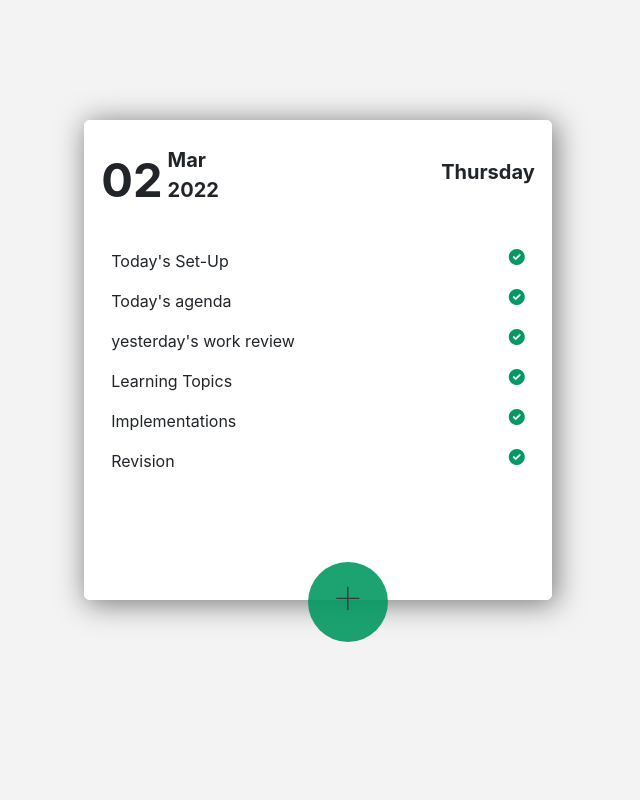
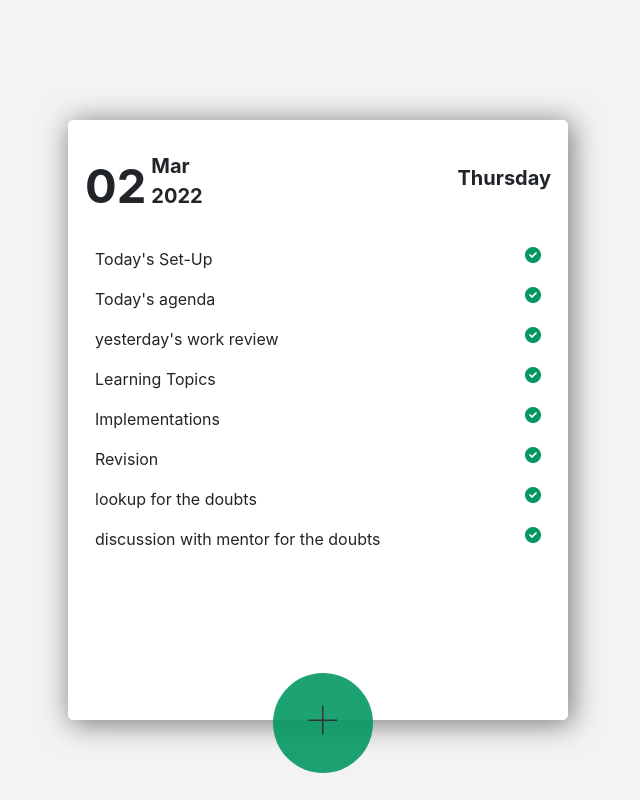
Before and after one commit to KeyurSimform/To-Do-List_Using-React-Js, a React (Create React App) app: page / in a window 1280 px wide. Shown: the whole page, without its empty margins (322-962 px from the left). Built offline with nearby package versions, Linux system fonts and the light colour scheme.

Commit message:
improved UI

```diff
--- a/src/components/Add_Button/addButton.style.css
+++ b/src/components/Add_Button/addButton.style.css
@@ -1,5 +1,5 @@
 .plus{
-    font-size : 7vh;
+    font-size : 70px;
     font-weight: 100;
     /* background-color: #059862; */
     /* height: 100px; */
@@ -18,8 +18,8 @@
 
 .plus-container{
     background-color: #059862;
-    height: 10vh ;
-    width: 10vh;
+    height: 100px ;
+    width: 100px;
     border-radius: 50%;
     position: absolute;
     display: flex;
@@ -27,7 +27,7 @@
     align-items: center;
     align-self: center;
     /* bottom: 50%; */
-    right: 35%;
+    right: 39%;
     bottom: -9%;
     cursor: pointer;
     opacity: 0.9;
--- a/src/components/To_Do/to-do.style.css
+++ b/src/components/To_Do/to-do.style.css
@@ -2,13 +2,15 @@
     box-sizing: border-box;
     position: relative;
     border: 1px solid white;
-    min-width: 20vw;
-    min-height: 60vh;
-    max-height: 60vh;
+    /* min-width: 20vw; */
+    width: 500px;
+    /* min-height: 60vh; */
+    height: 600px;
+    /* max-height: 60vh; */
     box-shadow: 3px 3px 29px 1px rgba(0,0,0,0.5);
-    display: flex;
-    justify-content: center;
-    align-items: center;
+    /* display: flex; */
+    /* justify-content: center; */
+    /* align-items: center; */
     border-radius: 5px;
     background-color: white;
 }
--- a/src/components/node-list/node-list.style.css
+++ b/src/components/node-list/node-list.style.css
@@ -3,9 +3,9 @@
     flex-direction: column;
     padding: 1rem;
     /* padding-right: 9rem; */
-    margin-top: 10vh;
+    margin-top: 100px;
     overflow-y: scroll;
-    height: 30vh;
+    height: 325px;
     text-align: left;
     cursor: pointer;
 }
```
